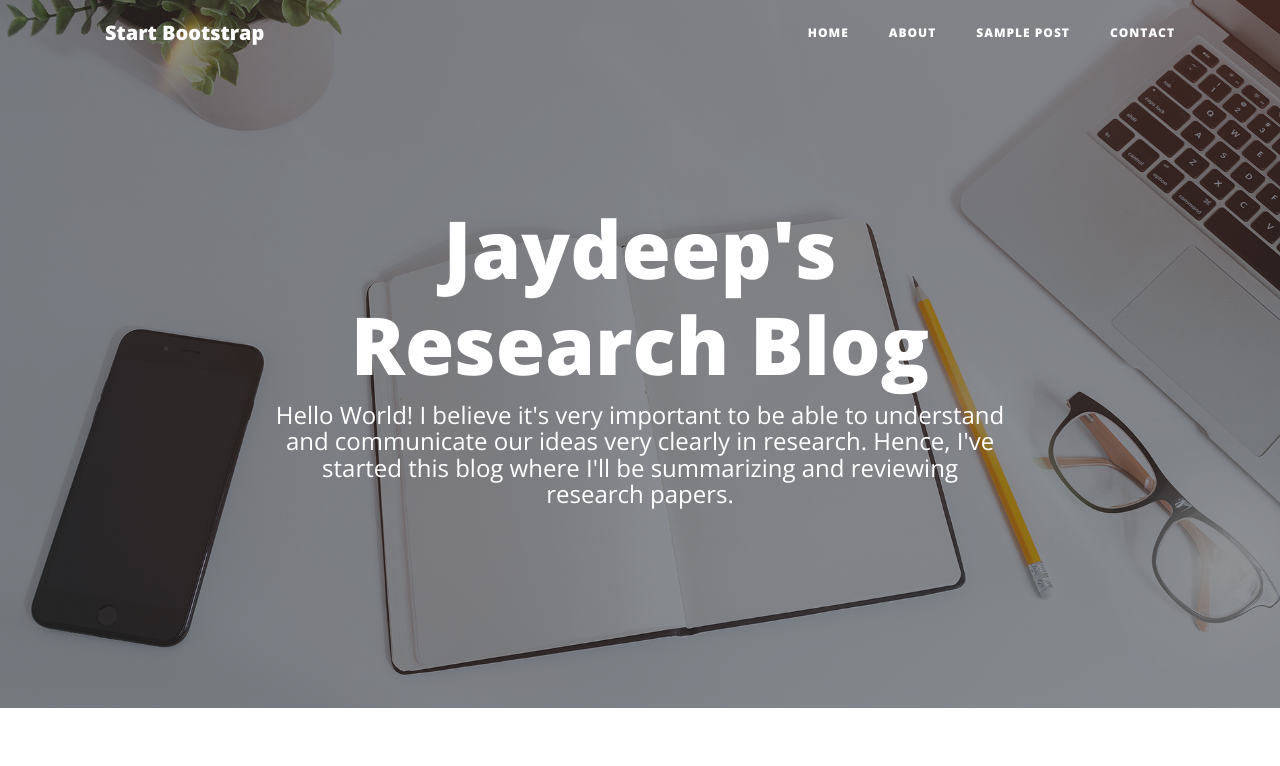
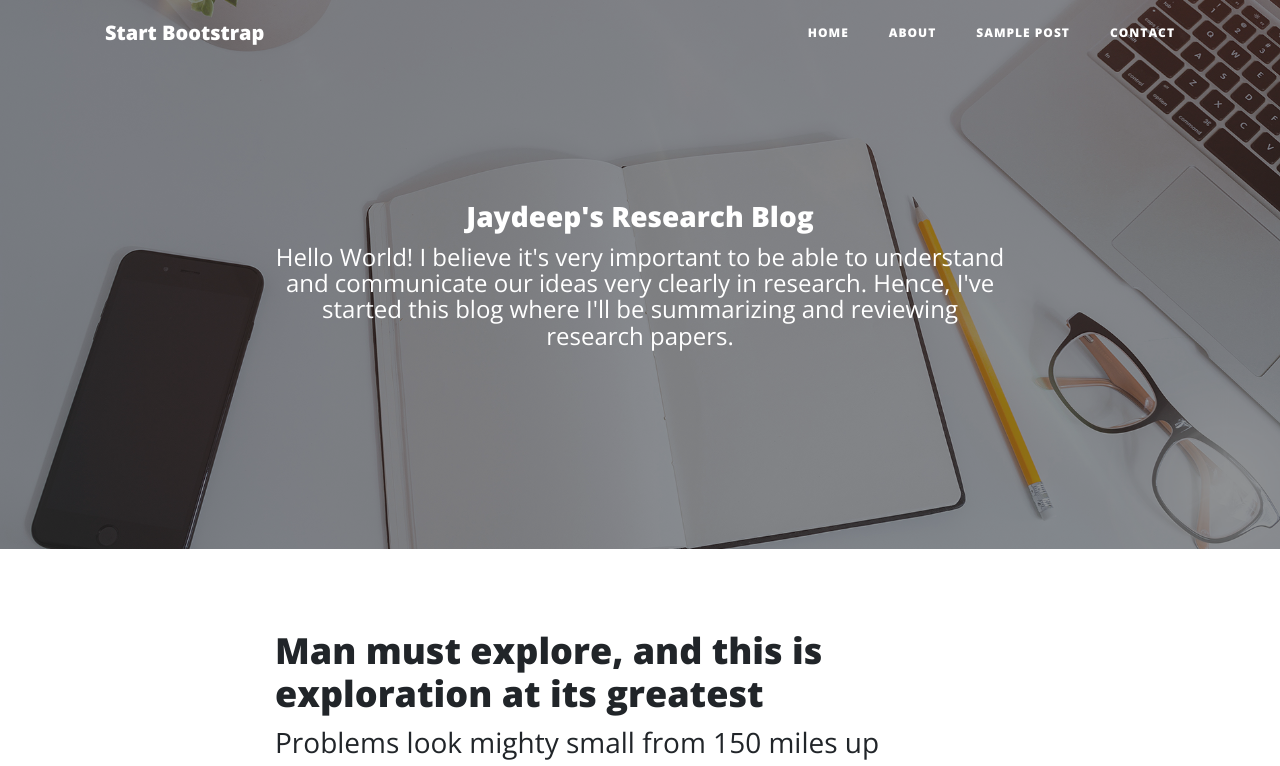
Before and after one commit to researchblog/researchblog.github.io, a website: page index.html in a window 1280 px wide. Shown: the top 766 px of the page. Drawn offline with nearby package versions, Linux system fonts and the light colour scheme.

Commit message:
Update index.html

```diff
--- a/index.html
+++ b/index.html
@@ -59,7 +59,7 @@
       <div class="row">
         <div class="col-lg-8 col-md-10 mx-auto">
           <div class="site-heading">
-            <h1>Jaydeep's Research Blog</h1>
+            <h3>Jaydeep's Research Blog</h3>
             <span class="subheading">Hello World! I believe it's very important to be able to understand and communicate our ideas very clearly in research. Hence, I've started this blog where I'll be summarizing and reviewing research papers. </span>
           </div>
         </div>
```
